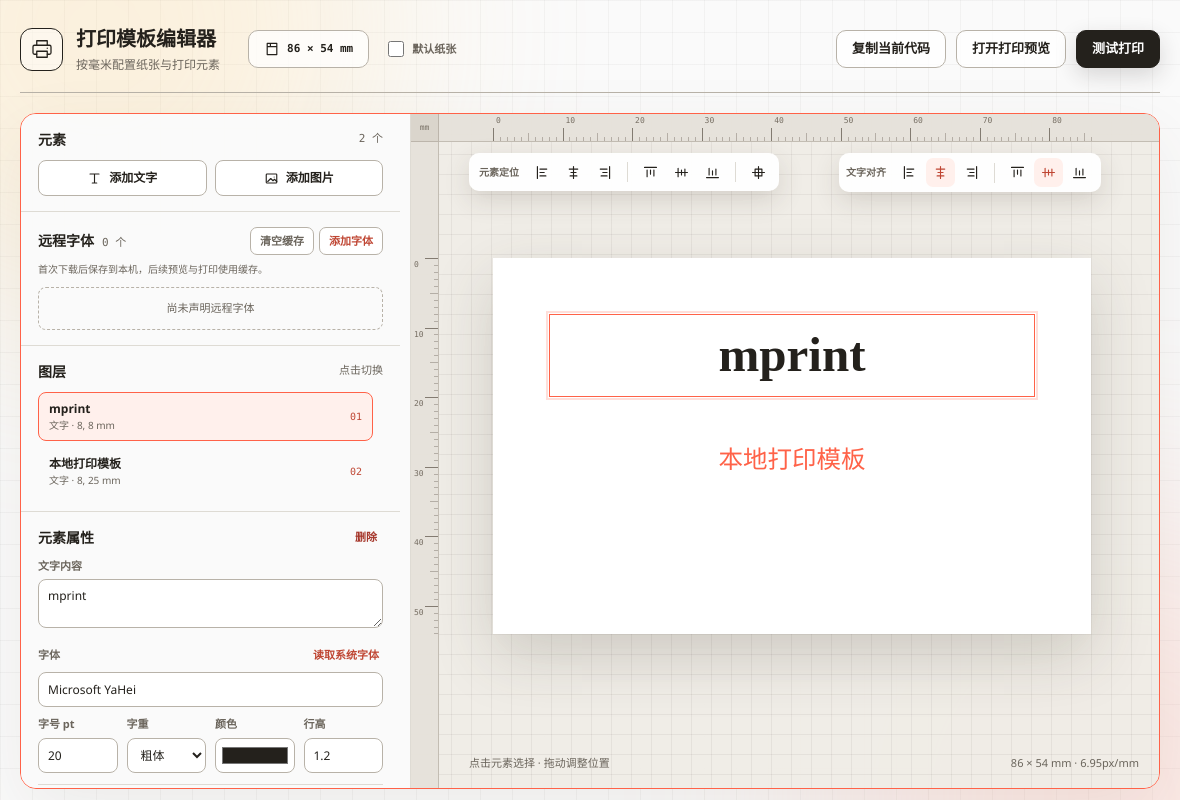
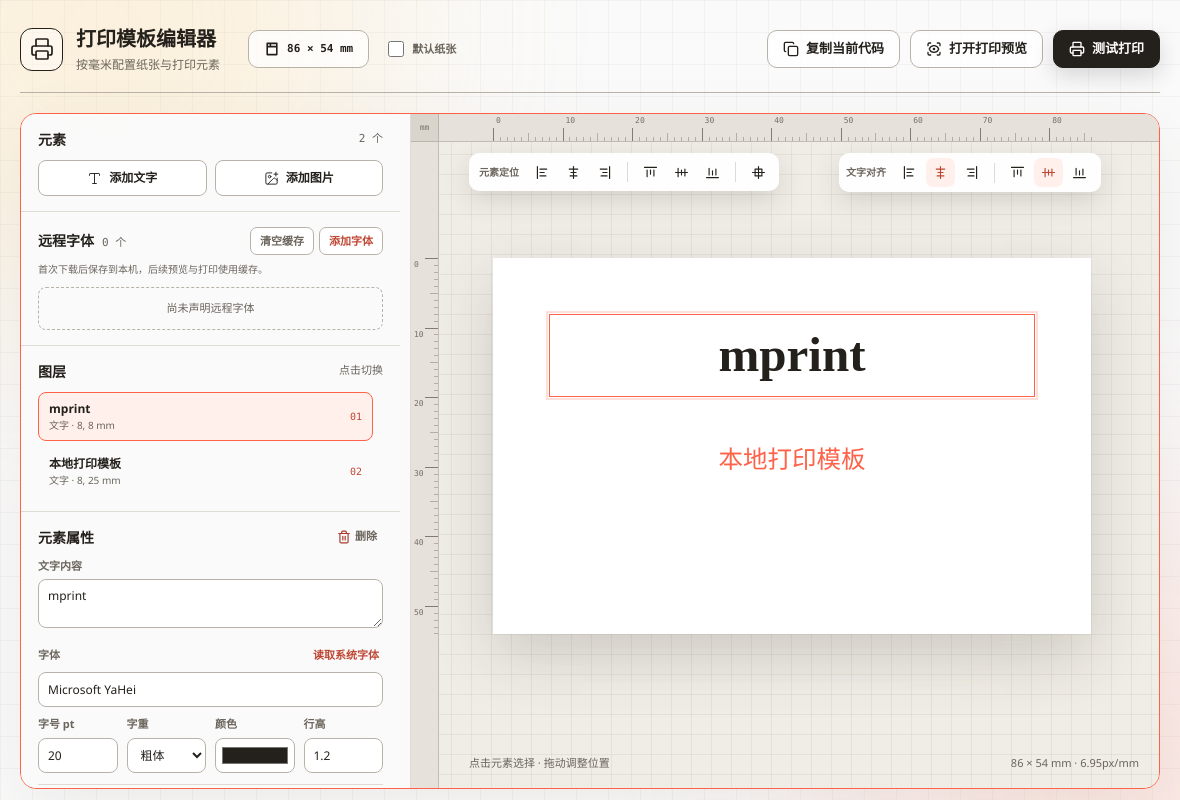
Before and after one commit to yulin96/mprint, an Electron app: page resources/editor/index.html in a window 1180 px wide. Drawn offline with Linux system fonts and the light colour scheme; files that its build step writes are made by us from their sources.

Commit message:
feat: 更新按钮样式，添加按钮标签支持，优化 SVG 图标尺寸

```diff
--- a/resources/editor/editor.css
+++ b/resources/editor/editor.css
@@ -137,6 +137,7 @@ textarea:focus-visible {
 }
 .brand-mark svg {
   width: 24px;
+  height: 24px;
   fill: none;
   stroke: currentColor;
   stroke-width: 1.7;
@@ -321,12 +322,31 @@ h1 {
   color: var(--danger);
 }
 .button {
+  display: inline-flex;
+  align-items: center;
+  justify-content: center;
+  gap: 7px;
   min-height: 38px;
   padding: 0 15px;
   border-radius: 10px;
   cursor: pointer;
   font-size: 13px;
   font-weight: 700;
+}
+
+.button svg,
+.delete-button svg {
+  flex: 0 0 auto;
+  fill: none;
+  stroke: currentColor;
+  stroke-linecap: round;
+  stroke-linejoin: round;
+  stroke-width: 2;
+}
+
+.button svg {
+  width: 16px;
+  height: 16px;
 }
 .button:disabled {
   cursor: wait;
@@ -638,6 +658,7 @@ h1 {
 }
 .add-actions svg {
   width: 15px;
+  height: 15px;
   fill: none;
   stroke: currentColor;
   stroke-linecap: round;
@@ -649,12 +670,20 @@ h1 {
   color: var(--coral-dark);
 }
 .delete-button {
+  display: inline-flex;
+  align-items: center;
+  gap: 4px;
   border: 0;
   background: transparent;
   color: var(--danger);
   cursor: pointer;
   font-size: 11px;
   font-weight: 700;
+}
+
+.delete-button svg {
+  width: 14px;
+  height: 14px;
 }
 .element-list {
   display: grid;
--- a/resources/editor/editor.js
+++ b/resources/editor/editor.js
@@ -903,9 +903,10 @@ async function addImage(file) {
 }
 
 async function runAction(button, busyText, action) {
-  const label = button.textContent
+  const labelElement = button.querySelector('.button-label') || button
+  const label = labelElement.textContent
   button.disabled = true
-  button.textContent = busyText
+  labelElement.textContent = busyText
   setMessage('')
   try {
     await action()
@@ -913,7 +914,7 @@ async function runAction(button, busyText, action) {
     setMessage(error instanceof Error ? error.message : String(error), true)
   } finally {
     button.disabled = false
-    button.textContent = label
+    labelElement.textContent = label
   }
 }
 
@@ -1046,14 +1047,15 @@ byId('deleteElement').addEventListener('click', () => {
 })
 byId('copyButton').addEventListener('click', async (event) => {
   const button = event.currentTarget
+  const label = button.querySelector('.button-label')
   try {
     await navigator.clipboard.writeText(
       `await MPrint.print(${JSON.stringify(requestPayload(), null, 2)})`
     )
     setMessage('当前模板调用代码已复制。')
-    button.textContent = '已复制'
+    label.textContent = '已复制'
     window.setTimeout(() => {
-      button.textContent = '复制当前代码'
+      label.textContent = '复制当前代码'
     }, 1500)
   } catch (error) {
     setMessage(error instanceof Error ? error.message : String(error), true)
--- a/resources/editor/index.html
+++ b/resources/editor/index.html
@@ -13,11 +13,12 @@
       <header class="topbar">
         <div class="brand">
           <div class="brand-mark" aria-hidden="true">
-            <svg viewBox="0 0 32 32">
+            <svg width="24" height="24" viewBox="0 0 24 24">
               <path
-                d="M9 11V5h14v6M9 23H6a2 2 0 0 1-2-2v-8a2 2 0 0 1 2-2h20a2 2 0 0 1 2 2v8a2 2 0 0 1-2 2h-3"
+                d="M6 18H4a2 2 0 0 1-2-2v-5a2 2 0 0 1 2-2h16a2 2 0 0 1 2 2v5a2 2 0 0 1-2 2h-2"
               />
-              <path d="M9 19h14v8H9zM23 15h.01" />
+              <path d="M6 9V3a1 1 0 0 1 1-1h10a1 1 0 0 1 1 1v6" />
+              <rect x="6" y="14" width="12" height="8" rx="1" />
             </svg>
           </div>
           <div>
@@ -100,12 +101,35 @@
         <div class="topbar-actions">
           <span id="message" class="message" role="status"></span>
           <button id="copyButton" class="button button-secondary" type="button">
-            复制当前代码
+            <svg width="16" height="16" viewBox="0 0 24 24" aria-hidden="true">
+              <rect width="14" height="14" x="8" y="8" rx="2" ry="2" />
+              <path d="M4 16c-1.1 0-2-.9-2-2V4c0-1.1.9-2 2-2h10c1.1 0 2 .9 2 2" />
+            </svg>
+            <span class="button-label">复制当前代码</span>
           </button>
           <button id="previewButton" class="button button-secondary" type="button">
-            打开打印预览
+            <svg width="16" height="16" viewBox="0 0 24 24" aria-hidden="true">
+              <path d="M3 7V5a2 2 0 0 1 2-2h2" />
+              <path d="M17 3h2a2 2 0 0 1 2 2v2" />
+              <path d="M21 17v2a2 2 0 0 1-2 2h-2" />
+              <path d="M7 21H5a2 2 0 0 1-2-2v-2" />
+              <circle cx="12" cy="12" r="1" />
+              <path
+                d="M18.944 12.33a1 1 0 0 0 0-.66 7.5 7.5 0 0 0-13.888 0 1 1 0 0 0 0 .66 7.5 7.5 0 0 0 13.888 0"
+              />
+            </svg>
+            <span class="button-label">打开打印预览</span>
           </button>
-          <button id="printButton" class="button button-primary" type="button">测试打印</button>
+          <button id="printButton" class="button button-primary" type="button">
+            <svg width="16" height="16" viewBox="0 0 24 24" aria-hidden="true">
+              <path
+                d="M6 18H4a2 2 0 0 1-2-2v-5a2 2 0 0 1 2-2h16a2 2 0 0 1 2 2v5a2 2 0 0 1-2 2h-2"
+              />
+              <path d="M6 9V3a1 1 0 0 1 1-1h10a1 1 0 0 1 1 1v6" />
+              <rect x="6" y="14" width="12" height="8" rx="1" />
+            </svg>
+            <span class="button-label">测试打印</span>
+          </button>
         </div>
       </header>
 
@@ -118,15 +142,20 @@
             </div>
             <div class="add-actions">
               <button id="addText" type="button">
-                <svg viewBox="0 0 20 20" aria-hidden="true">
-                  <path d="M4 4h12M10 4v12M7 16h6" />
+                <svg width="15" height="15" viewBox="0 0 24 24" aria-hidden="true">
+                  <path d="M12 4v16" />
+                  <path d="M4 7V5a1 1 0 0 1 1-1h14a1 1 0 0 1 1 1v2" />
+                  <path d="M9 20h6" />
                 </svg>
                 添加文字
               </button>
               <button id="addImage" type="button">
-                <svg viewBox="0 0 20 20" aria-hidden="true">
-                  <rect x="3" y="4" width="14" height="12" rx="1" />
-                  <path d="m5 14 4-4 3 3 2-2 3 3M13.5 8h.01" />
+                <svg width="15" height="15" viewBox="0 0 24 24" aria-hidden="true">
+                  <path d="M16 5h6" />
+                  <path d="M19 2v6" />
+                  <path d="M21 11.5V19a2 2 0 0 1-2 2H5a2 2 0 0 1-2-2V5a2 2 0 0 1 2-2h7.5" />
+                  <path d="m21 15-3.086-3.086a2 2 0 0 0-2.828 0L6 21" />
+                  <circle cx="9" cy="9" r="2" />
                 </svg>
                 添加图片
               </button>
@@ -166,7 +195,16 @@
           <section id="propertiesSection" class="panel-section properties-section">
             <div class="section-heading">
               <h2>元素属性</h2>
-              <button id="deleteElement" class="delete-button" type="button">删除</button>
+              <button id="deleteElement" class="delete-button" type="button">
+                <svg width="14" height="14" viewBox="0 0 24 24" aria-hidden="true">
+                  <path d="M10 11v6" />
+                  <path d="M14 11v6" />
+                  <path d="M19 6v14a2 2 0 0 1-2 2H7a2 2 0 0 1-2-2V6" />
+                  <path d="M3 6h18" />
+                  <path d="M8 6V4a2 2 0 0 1 2-2h4a2 2 0 0 1 2 2v2" />
+                </svg>
+                <span>删除</span>
+              </button>
             </div>
             <div id="propertyForm" class="form-grid property-grid"></div>
           </section>
--- a/src/renderer/assets/main.css
+++ b/src/renderer/assets/main.css
@@ -62,6 +62,7 @@
 
 .brand-mark svg {
   width: 25px;
+  height: 25px;
   fill: none;
   stroke: currentColor;
   stroke-linecap: round;
@@ -261,6 +262,7 @@ p {
 .launch-icon {
   flex: 0 0 auto;
   width: 20px;
+  height: 20px;
   fill: none;
   stroke: currentColor;
   stroke-linecap: round;
@@ -350,12 +352,28 @@ p {
 
 .primary-button,
 .secondary-button {
+  display: inline-flex;
+  align-items: center;
+  justify-content: center;
+  gap: 7px;
   min-height: 38px;
   padding: 0 16px;
   border-radius: 10px;
   cursor: pointer;
   font-size: 13px;
   font-weight: 700;
+}
+
+.primary-button svg,
+.secondary-button svg {
+  flex: 0 0 auto;
+  width: 16px;
+  height: 16px;
+  fill: none;
+  stroke: currentColor;
+  stroke-linecap: round;
+  stroke-linejoin: round;
+  stroke-width: 2;
 }
 
 .primary-button {
```
Also changed, not shown: src/renderer/index.html (+37 -8 lines), src/renderer/src/renderer.ts (+12 -4 lines).
